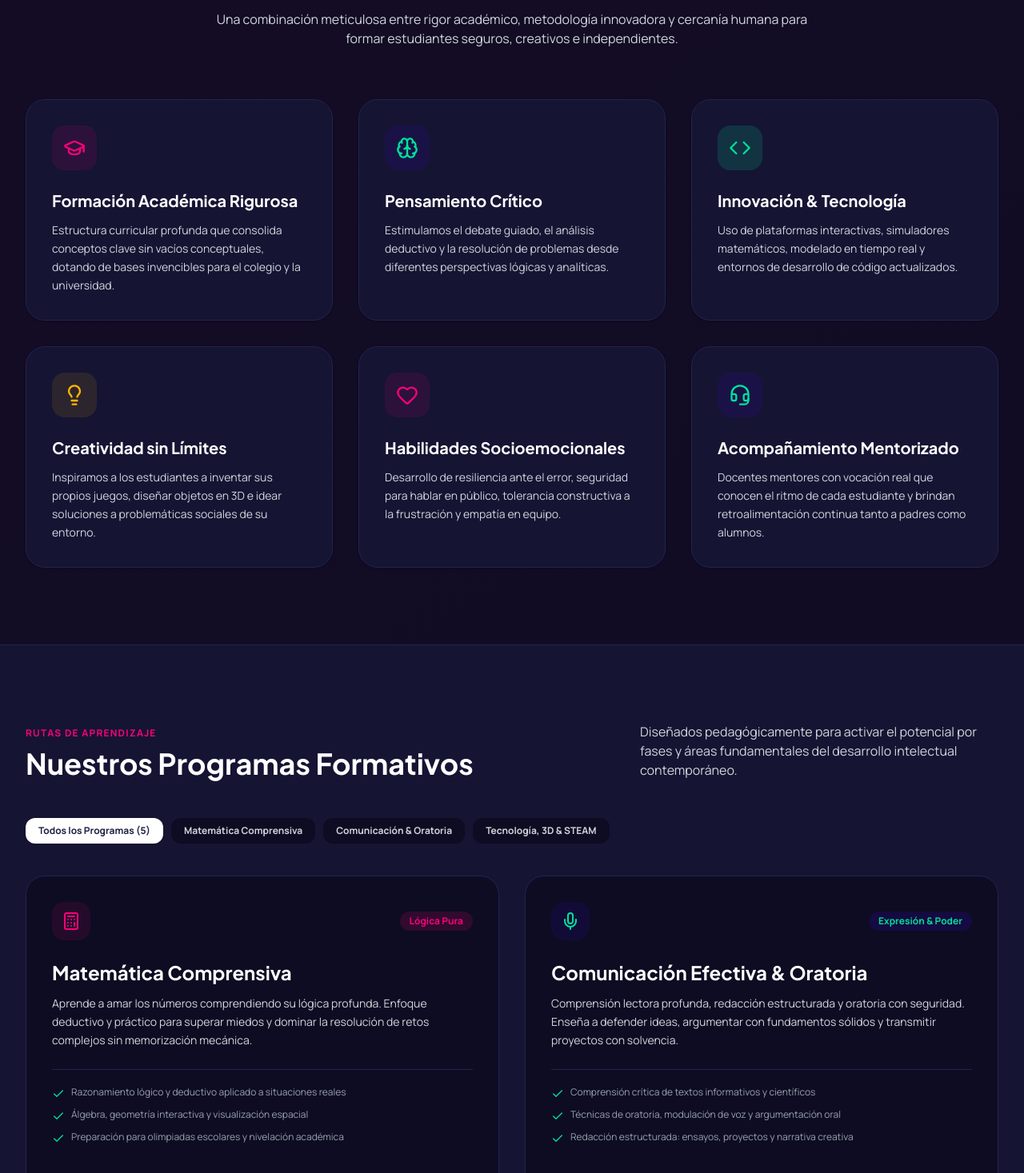
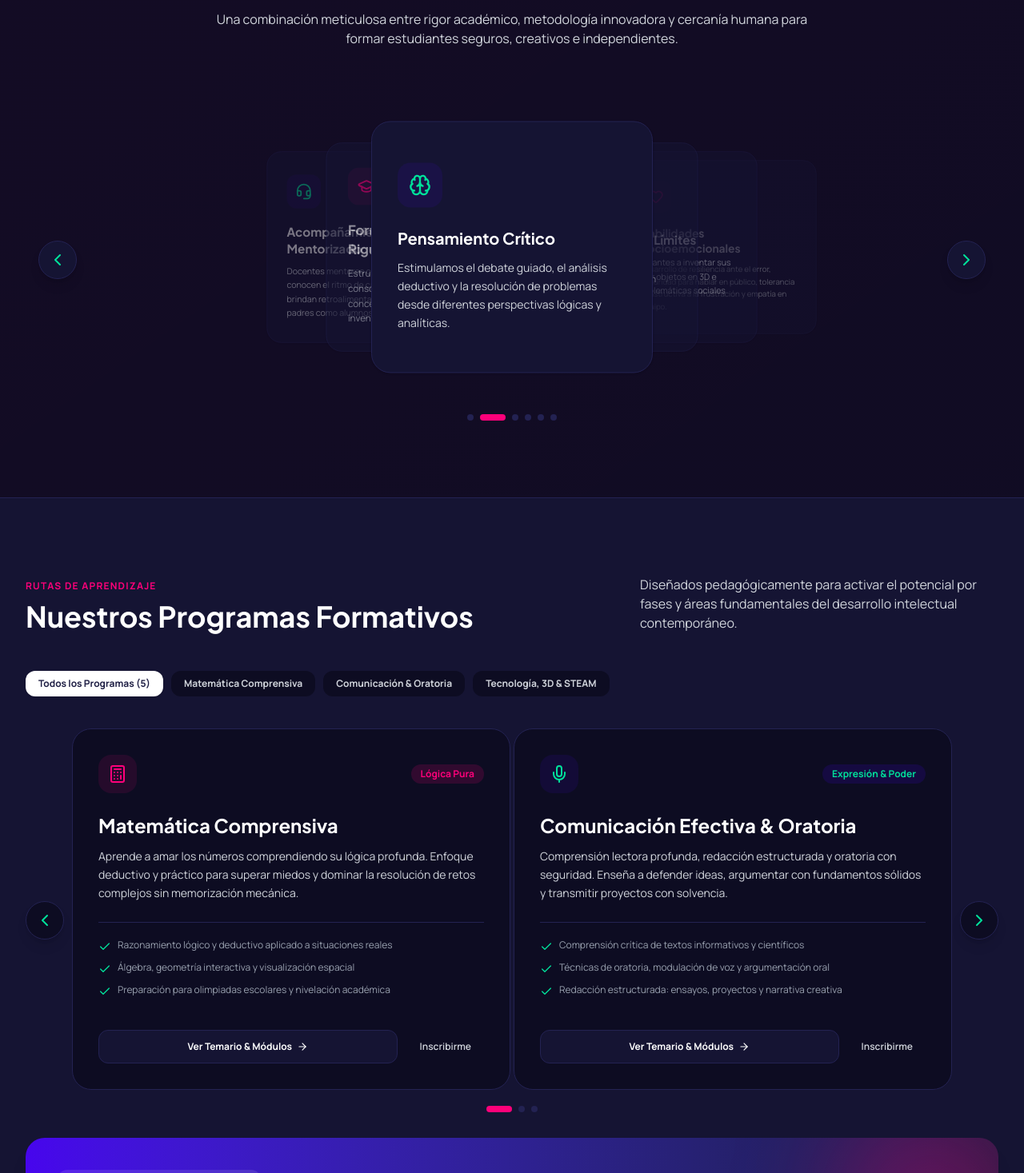
Before and after one commit to Lurez-pe/APEducation_landing, a React (Vite) app: page / in a window 1280 px wide. Shown: the part 1703-3170 px from the top of the page at 80% size. Built offline with nearby package versions, Linux system fonts and the light colour scheme.

Commit message:
carousel implementation

```diff
--- a/src/components/Pillars.tsx
+++ b/src/components/Pillars.tsx
@@ -1,7 +1,11 @@
-import React from 'react';
-import { GraduationCap, Brain, Code, Lightbulb, Heart, Headset } from 'lucide-react';
+import React, { useEffect, useRef, useState } from 'react';
+import { GraduationCap, Brain, Code, Lightbulb, Heart, Headset, ChevronLeft, ChevronRight } from 'lucide-react';
 
 export const Pillars: React.FC = () => {
+  const [activeIndex, setActiveIndex] = useState(0);
+  const [isPaused, setIsPaused] = useState(false);
+  const resumeTimer = useRef<number | null>(null);
+
   const pillars = [
     {
       id: 'pilar-1',
@@ -71,6 +75,29 @@ export const Pillars: React.FC = () => {
     },
   ];
 
+  useEffect(() => {
+    if (isPaused) return;
+
+    const interval = window.setInterval(() => {
+      setActiveIndex((current) => (current + 1) % pillars.length);
+    }, 3800);
+
+    return () => window.clearInterval(interval);
+  }, [isPaused, pillars.length]);
+
+  const moveCarousel = (direction: number) => {
+    setActiveIndex((current) => (current + direction + pillars.length) % pillars.length);
+  };
+
+  const pauseForFiveSeconds = () => {
+    if (resumeTimer.current) window.clearTimeout(resumeTimer.current);
+    setIsPaused(true);
+    resumeTimer.current = window.setTimeout(() => {
+      setIsPaused(false);
+      resumeTimer.current = null;
+    }, 5000);
+  };
+
   return (
     <section id="por-que-ap" className="py-20 lg:py-24">
       <div className="max-w-7xl mx-auto px-4 sm:px-6 lg:px-8">
@@ -87,18 +114,46 @@ export const Pillars: React.FC = () => {
           </p>
         </div>
 
-        <div className="grid grid-cols-1 md:grid-cols-2 lg:grid-cols-3 gap-6 sm:gap-8">
-          {pillars.map((pillar) => {
+        <div className="relative px-10 sm:px-14">
+          <button
+            type="button"
+            onClick={() => moveCarousel(-1)}
+            title="Pilar anterior"
+            aria-label="Ver pilar anterior"
+            className="absolute left-0 sm:left-4 top-1/2 z-30 -translate-y-1/2 w-10 h-10 sm:w-12 sm:h-12 rounded-full bg-white dark:bg-[#151433] border border-gray-200 dark:border-[#232252] text-[#4705ED] dark:text-[#00E19B] shadow-lg hover:scale-105 hover:border-[#FE007A] transition-all cursor-pointer flex items-center justify-center"
+          >
+            <ChevronLeft className="w-5 h-5 sm:w-6 sm:h-6" />
+          </button>
+
+          <div className="relative min-h-[390px] sm:min-h-[370px]" onMouseEnter={pauseForFiveSeconds}>
+          {pillars.map((pillar, index) => {
             const IconComponent = pillar.icon;
+            const rawOffset = index - activeIndex;
+            const offset = rawOffset > pillars.length / 2
+              ? rawOffset - pillars.length
+              : rawOffset < -pillars.length / 2
+              ? rawOffset + pillars.length
+              : rawOffset;
+            const distance = Math.abs(offset);
+            const isActive = offset === 0;
             return (
               <div
                 key={pillar.id}
                 id={pillar.id}
-                className={`bg-white dark:bg-[#151433] p-8 rounded-3xl border border-gray-100 dark:border-[#232252] shadow-sm hover:shadow-xl ${pillar.borderHover} transition-all duration-300 group cursor-default`}
+                className="absolute left-1/2 top-1/2 w-[min(360px,72vw)] px-1 transition-all duration-[350ms] ease-out"
+                style={{
+                  transform: `translate(calc(-50% + ${offset * 24}%), -50%) scale(${isActive ? 1 : Math.max(0.62, 0.9 - distance * 0.07)})`,
+                  opacity: isActive ? 1 : Math.max(0.22, 0.64 - distance * 0.1),
+                  zIndex: isActive ? 20 : 15 - distance,
+                }}
               >
-                <div
-                  className={`w-14 h-14 rounded-2xl ${pillar.accentBg} ${pillar.accentText} flex items-center justify-center mb-6 group-hover:scale-110 transition-transform`}
+                <button
+                  type="button"
+                  onClick={() => setActiveIndex(index)}
+                  aria-label={`Seleccionar ${pillar.title}`}
+                  className={`w-full min-h-[300px] sm:min-h-[315px] text-left bg-white dark:bg-[#151433] p-7 sm:p-8 rounded-3xl border border-gray-100 dark:border-[#232252] shadow-sm hover:shadow-xl ${pillar.borderHover} transition-shadow duration-300 group cursor-pointer`}
                 >
+                  <div className={`w-14 h-14 rounded-2xl ${pillar.accentBg} ${pillar.accentText} flex items-center justify-center mb-6 group-hover:scale-110 transition-transform`}>
                     <IconComponent className="w-7 h-7" />
                   </div>
                   <h3 className="font-heading font-bold text-xl text-[#1C1C42] dark:text-white mb-3">
@@ -107,9 +162,35 @@ export const Pillars: React.FC = () => {
                   <p className="text-sm text-gray-600 dark:text-gray-300 leading-relaxed">
                     {pillar.description}
                   </p>
+                </button>
               </div>
             );
           })}
+          </div>
+
+          <button
+            type="button"
+            onClick={() => moveCarousel(1)}
+            title="Siguiente pilar"
+            aria-label="Ver siguiente pilar"
+            className="absolute right-0 sm:right-4 top-1/2 z-30 -translate-y-1/2 w-10 h-10 sm:w-12 sm:h-12 rounded-full bg-white dark:bg-[#151433] border border-gray-200 dark:border-[#232252] text-[#4705ED] dark:text-[#00E19B] shadow-lg hover:scale-105 hover:border-[#FE007A] transition-all cursor-pointer flex items-center justify-center"
+          >
+            <ChevronRight className="w-5 h-5 sm:w-6 sm:h-6" />
+          </button>
+
+          <div className="flex justify-center gap-2 mt-6" aria-label="Indicadores de pilares">
+            {pillars.map((pillar, index) => (
+              <button
+                key={pillar.id}
+                type="button"
+                onClick={() => setActiveIndex(index)}
+                aria-label={`Ver pilar ${index + 1}`}
+                className={`h-2 rounded-full transition-all cursor-pointer ${
+                  activeIndex === index ? 'w-8 bg-[#FE007A]' : 'w-2 bg-gray-300 dark:bg-[#232252] hover:bg-[#4705ED]'
+                }`}
+              />
+            ))}
+          </div>
         </div>
       </div>
     </section>
--- a/src/components/Programs.tsx
+++ b/src/components/Programs.tsx
@@ -1,5 +1,5 @@
-import React, { useState } from 'react';
-import { Calculator, Mic, Box, Terminal, Rocket, Check, ArrowRight } from 'lucide-react';
+import React, { useEffect, useState } from 'react';
+import { Calculator, Mic, Box, Terminal, Rocket, Check, ArrowRight, ChevronLeft, ChevronRight } from 'lucide-react';
 import { Program } from '../types';
 import { PROGRAMS } from '../data';
 import { ProgramModal } from './ProgramModal';
@@ -11,6 +11,9 @@ interface ProgramsProps {
 export const Programs: React.FC<ProgramsProps> = ({ onSelectProgramForContact }) => {
   const [selectedProgram, setSelectedProgram] = useState<Program | null>(null);
   const [filter, setFilter] = useState<'all' | 'math' | 'comm' | 'tech'>('all');
+  const [carouselIndex, setCarouselIndex] = useState(0);
+  const [carouselPaused, setCarouselPaused] = useState(false);
+  const [visibleCards, setVisibleCards] = useState(1);
 
   const filterPrograms = () => {
     if (filter === 'math') return PROGRAMS.filter((p) => p.id === 'matematica');
@@ -37,6 +40,36 @@ export const Programs: React.FC<ProgramsProps> = ({ onSelectProgramForContact })
 
   const regularPrograms = filterPrograms().filter((p) => p.id !== 'ap-lab');
   const showLab = filter === 'all' || filter === 'tech';
+
+  useEffect(() => {
+    setCarouselIndex(0);
+  }, [filter]);
+
+  useEffect(() => {
+    const updateVisibleCards = () => setVisibleCards(window.innerWidth >= 640 ? 2 : 1);
+    updateVisibleCards();
+    window.addEventListener('resize', updateVisibleCards);
+    return () => window.removeEventListener('resize', updateVisibleCards);
+  }, []);
+
+  const maxCarouselIndex = Math.max(regularPrograms.length - visibleCards, 0);
+
+  useEffect(() => {
+    if (carouselPaused || regularPrograms.length < 2) return;
+
+    const interval = window.setInterval(() => {
+      setCarouselIndex((current) => (current >= maxCarouselIndex ? 0 : current + 1));
+    }, 7000);
+
+    return () => window.clearInterval(interval);
+  }, [carouselPaused, maxCarouselIndex, regularPrograms.length]);
+
+  const moveCarousel = (direction: number) => {
+    setCarouselIndex((current) => {
+      const nextIndex = current + direction;
+      return nextIndex < 0 ? maxCarouselIndex : nextIndex > maxCarouselIndex ? 0 : nextIndex;
+    });
+  };
 
   return (
     <section
@@ -103,8 +136,27 @@ export const Programs: React.FC<ProgramsProps> = ({ onSelectProgramForContact })
           </button>
         </div>
 
-        {/* Regular Programs Grid */}
-        <div className="grid grid-cols-1 md:grid-cols-2 lg:grid-cols-2 gap-8 mb-8">
+        {/* Regular Programs Carousel */}
+        <div
+          className="relative mb-8 px-10 sm:px-14"
+          onMouseEnter={() => setCarouselPaused(true)}
+          onMouseLeave={() => setCarouselPaused(false)}
+        >
+          <button
+            type="button"
+            onClick={() => moveCarousel(-1)}
+            title="Programa anterior"
+            aria-label="Ver programa anterior"
+            className="absolute left-0 top-1/2 z-10 -translate-y-1/2 w-10 h-10 sm:w-12 sm:h-12 rounded-full bg-white dark:bg-[#0D0C22] border border-gray-200 dark:border-[#232252] text-[#4705ED] dark:text-[#00E19B] shadow-lg hover:scale-105 hover:border-[#FE007A] transition-all cursor-pointer flex items-center justify-center"
+          >
+            <ChevronLeft className="w-5 h-5 sm:w-6 sm:h-6" />
+          </button>
+
+          <div className="overflow-hidden rounded-3xl">
+            <div
+              className="flex transition-transform duration-700 ease-in-out"
+              style={{ transform: `translateX(-${carouselIndex * (100 / visibleCards)}%)` }}
+            >
               {regularPrograms.map((program) => {
             const isMagenta = program.color === 'magenta';
             const isPurple = program.color === 'purple';
@@ -144,10 +196,10 @@ export const Programs: React.FC<ProgramsProps> = ({ onSelectProgramForContact })
               : 'group-hover:bg-[#FFB600] group-hover:text-[#1C1C42]';
 
                 return (
+                  <div key={program.id} className="min-w-full sm:min-w-[50%] px-0.5">
                     <div
-                key={program.id}
                       id={`card-program-${program.id}`}
-                className={`rounded-3xl p-8 bg-[#FAFAFE] dark:bg-[#0D0C22] border border-gray-200/80 dark:border-[#232252] flex flex-col justify-between ${hoverBorder} hover:shadow-xl transition-all duration-300 group`}
+                      className={`h-full rounded-3xl p-8 bg-[#FAFAFE] dark:bg-[#0D0C22] border border-gray-200/80 dark:border-[#232252] flex flex-col justify-between ${hoverBorder} hover:shadow-xl transition-all duration-300 group`}
                     >
                 <div>
                   <div className="flex items-center justify-between mb-6">
@@ -193,8 +245,35 @@ export const Programs: React.FC<ProgramsProps> = ({ onSelectProgramForContact })
                   </button>
                 </div>
                     </div>
+                  </div>
                 );
               })}
+            </div>
+          </div>
+
+          <button
+            type="button"
+            onClick={() => moveCarousel(1)}
+            title="Siguiente programa"
+            aria-label="Ver siguiente programa"
+            className="absolute right-0 top-1/2 z-10 -translate-y-1/2 w-10 h-10 sm:w-12 sm:h-12 rounded-full bg-white dark:bg-[#0D0C22] border border-gray-200 dark:border-[#232252] text-[#4705ED] dark:text-[#00E19B] shadow-lg hover:scale-105 hover:border-[#FE007A] transition-all cursor-pointer flex items-center justify-center"
+          >
+            <ChevronRight className="w-5 h-5 sm:w-6 sm:h-6" />
+          </button>
+
+          <div className="flex justify-center gap-2 mt-5" aria-label="Indicadores de programas">
+            {Array.from({ length: maxCarouselIndex + 1 }, (_, index) => (
+              <button
+                key={index}
+                type="button"
+                onClick={() => setCarouselIndex(index)}
+                aria-label={`Ver grupo de programas ${index + 1}`}
+                className={`h-2 rounded-full transition-all cursor-pointer ${
+                  carouselIndex === index ? 'w-8 bg-[#FE007A]' : 'w-2 bg-gray-300 dark:bg-[#232252] hover:bg-[#4705ED]'
+                }`}
+              />
+            ))}
+          </div>
         </div>
 
         {/* Featured AP LAB Program Card */}
```
Lines whose indentation alone changed are shown as unchanged.
